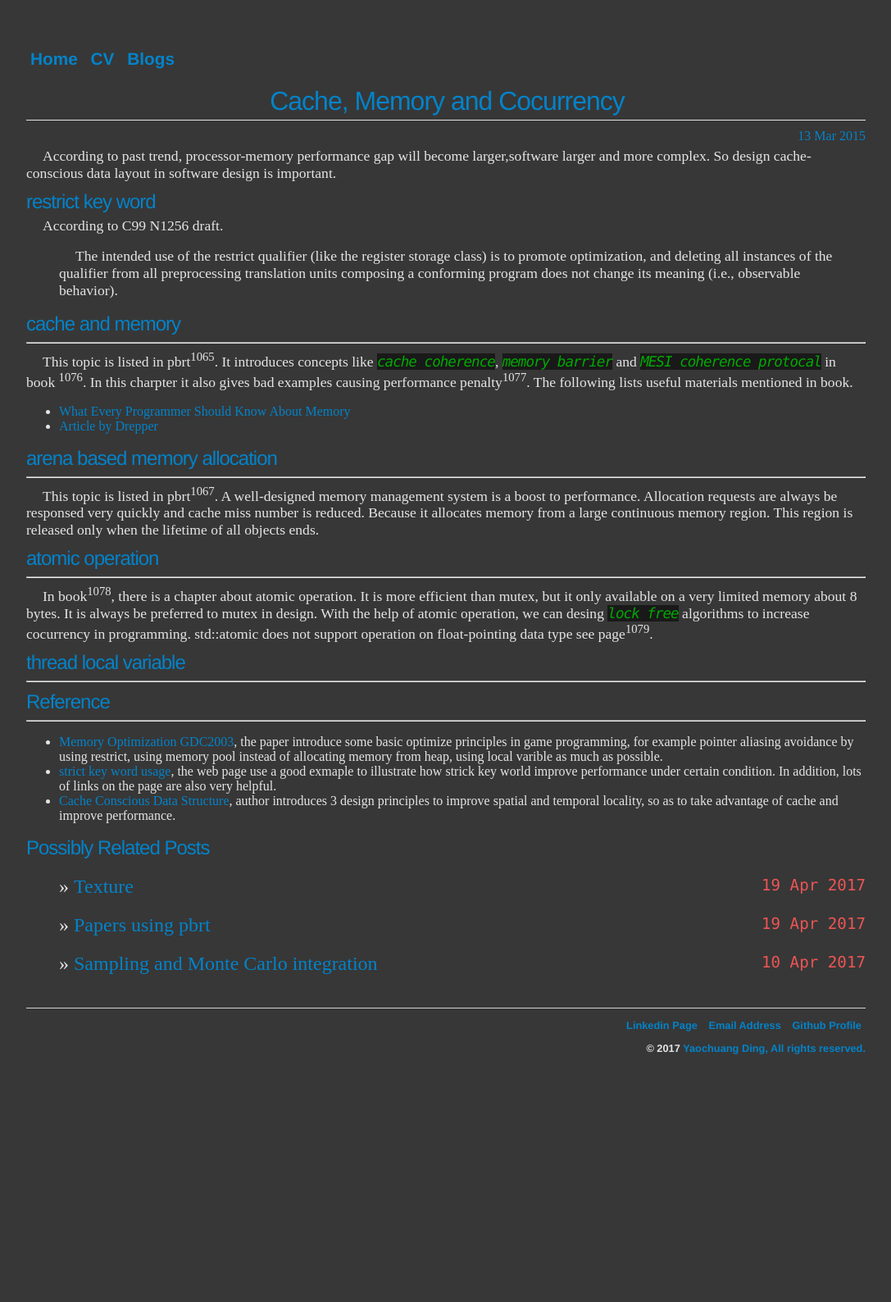
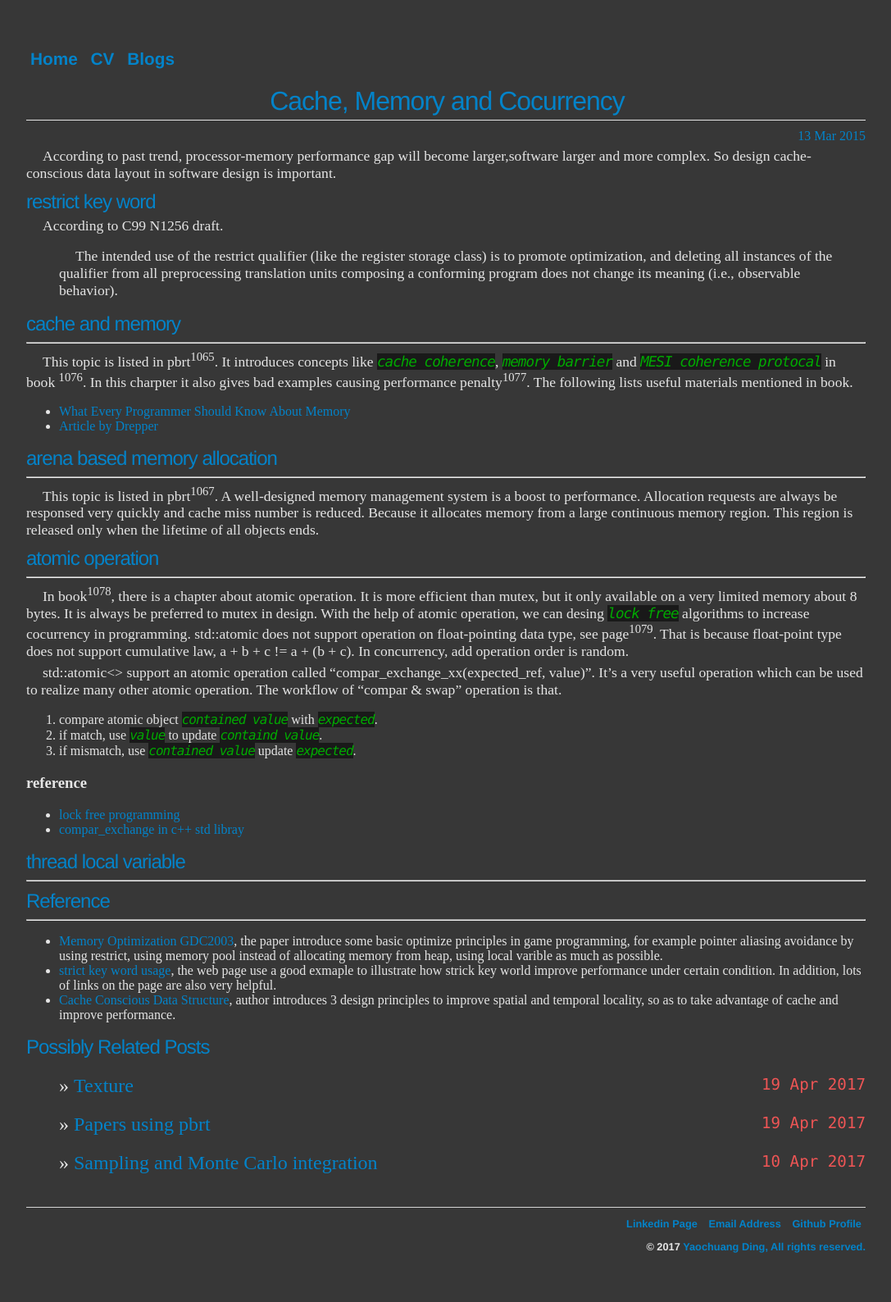
Before and after one commit to ychding11/ychding11.github.io, a Jekyll site: the page built from _posts/2016-03-13-Cache-Memory-Cocurrency.md, in a window 1280 px wide. Shown: the whole page at 82% size, without its empty margins (96-1183 px from the left). Built offline with Jekyll 4.4.1, drawn with Linux system fonts in a browser that asks for light colours; before the commit the page ends 1346 px from its top, so only the background shows below that.

Commit message:
add atomic operation.

```diff
--- a/_posts/2016-03-13-Cache-Memory-Cocurrency.md
+++ b/_posts/2016-03-13-Cache-Memory-Cocurrency.md
@@ -38,7 +38,20 @@ memory from a large continuous memory region. This region is released only when
 In book<sup>1078</sup>, there is a chapter about atomic operation. It is more efficient than mutex, but it only
 available on a very limited memory about 8 bytes. It is always be preferred to mutex in design. With the help of
 atomic operation, we can desing *lock free* algorithms to increase cocurrency in programming. std::atomic does
-not support operation on float-pointing data type see page<sup>1079</sup>.
+not support operation on float-pointing data type, see page<sup>1079</sup>. That is because float-point type
+does not support cumulative law, a + b + c != a + (b + c). In concurrency, add operation order is random.
+
+std::atomic<> support an atomic operation called "compar_exchange_xx(expected_ref, value)". It's a very useful
+operation which can be used to realize many other atomic operation. The workflow of "compar & swap" operation is that.
+
+1. compare atomic object *contained value* with *expected*.
+2. if match, use *value* to update *containd value*.
+3. if mismatch, use *contained value* update *expected*.
+
+
+### reference
+- [lock free programming](http://preshing.com/20120612/an-introduction-to-lock-free-programming/)
+- [compar_exchange in c++ std libray](http://www.cplusplus.com/reference/atomic/atomic/compare_exchange_weak/)
 
 ## thread local variable
 -----
```
